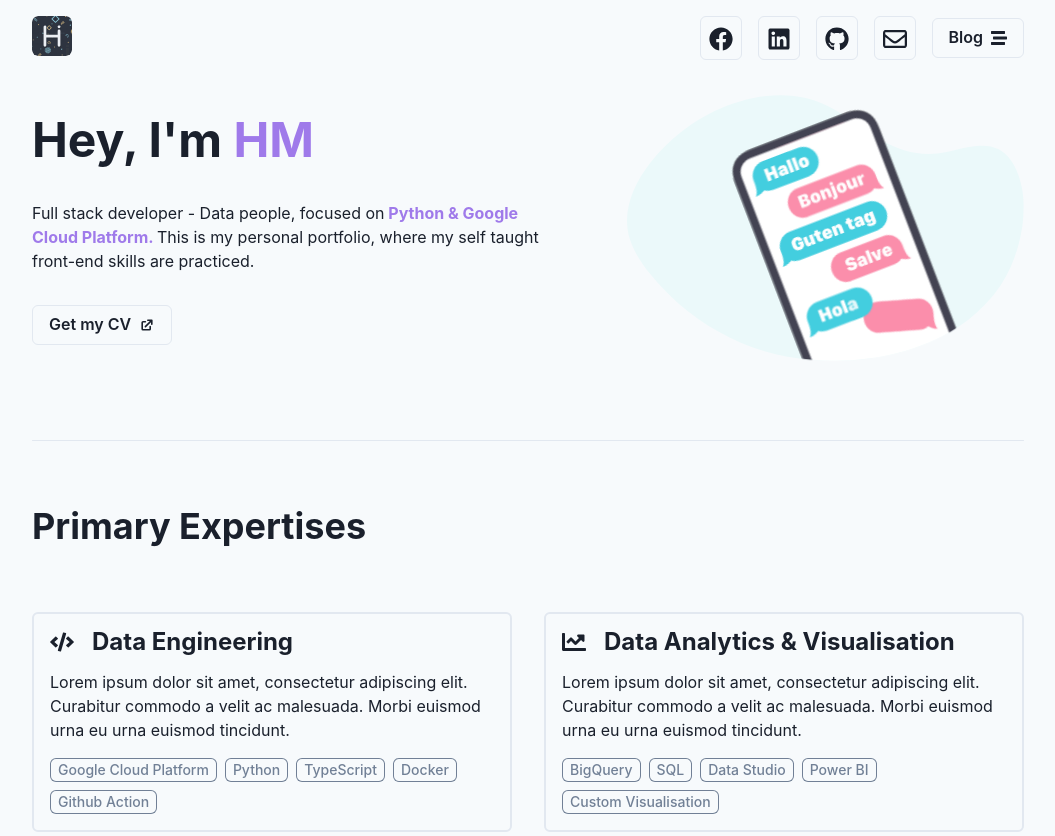
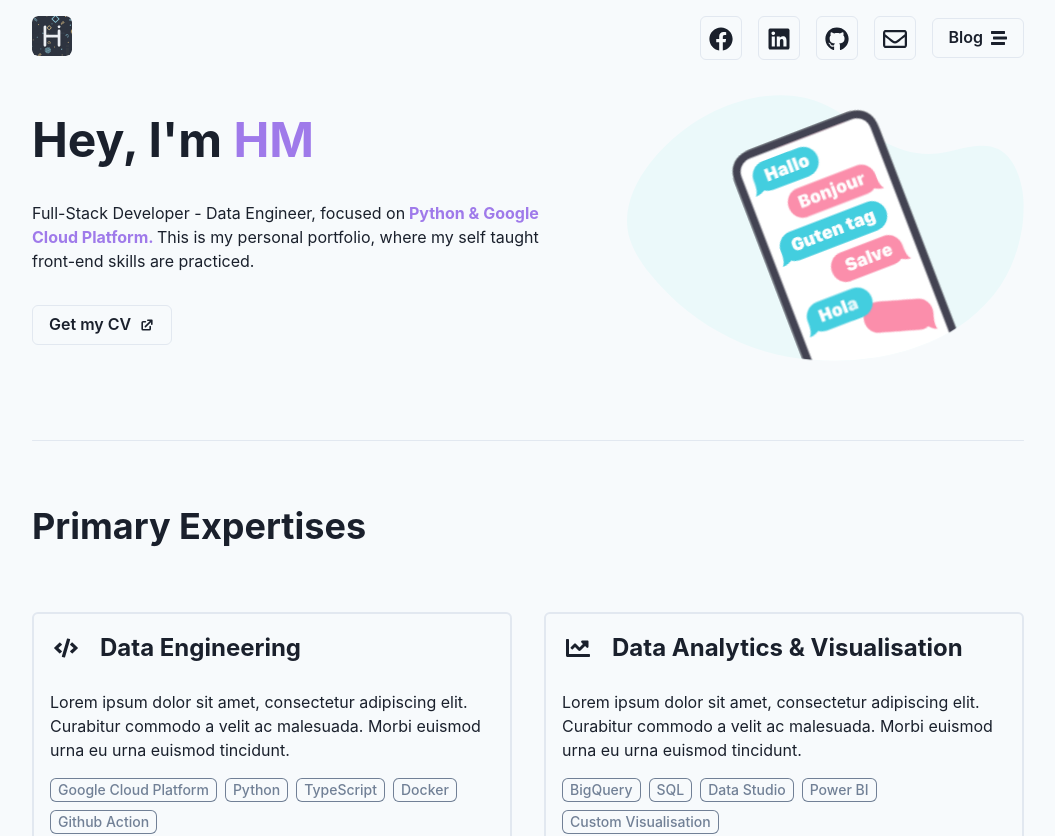
Before and after one commit to hieumdd/hieumdd, a Next.js app: page / in a window 1280 px wide. Shown: the top 836 px of the page, without its empty margins (112-1167 px from the left). Built offline with nearby package versions, Linux system fonts and the light colour scheme.

Commit message:
feat: Update Home components

```diff
--- a/components/Home/Expertise.tsx
+++ b/components/Home/Expertise.tsx
@@ -1,4 +1,5 @@
 import {
+    Box,
     VStack,
     HStack,
     Wrap,
@@ -24,14 +25,26 @@ const expertises: ExpertiseProps[] = [
         description:
             'Lorem ipsum dolor sit amet, consectetur adipiscing elit. Curabitur commodo a velit ac malesuada. Morbi euismod urna eu urna euismod tincidunt.',
         icon: FaCode,
-        tools: ['Google Cloud Platform', 'Python', 'TypeScript', 'Docker', 'Github Action'],
+        tools: [
+            'Google Cloud Platform',
+            'Python',
+            'TypeScript',
+            'Docker',
+            'Github Action',
+        ],
     },
     {
         title: 'Data Analytics & Visualisation',
         description:
             'Lorem ipsum dolor sit amet, consectetur adipiscing elit. Curabitur commodo a velit ac malesuada. Morbi euismod urna eu urna euismod tincidunt.',
         icon: FaChartLine,
-        tools: ['BigQuery', 'SQL', 'Data Studio', 'Power BI', 'Custom Visualisation'],
+        tools: [
+            'BigQuery',
+            'SQL',
+            'Data Studio',
+            'Power BI',
+            'Custom Visualisation',
+        ],
     },
     {
         title: 'Digital Tracking & Analytics',
@@ -62,10 +75,11 @@ const ExpertiseCard = ({ title, description, icon, tools }: ExpertiseProps) => (
             className="hover-color"
             fontSize="1.5em"
             align="flex-start"
-            lineHeight="1em"
             spacing="0.75em"
         >
-            <Icon as={icon} />
+            <Box p={1}>
+                <Icon as={icon} lineHeight="1.5em"/>
+            </Box>
             <Text fontWeight="bold">{title}</Text>
         </HStack>
         <Text>{description}</Text>
@@ -82,7 +96,7 @@ const ExpertiseCard = ({ title, description, icon, tools }: ExpertiseProps) => (
 );
 
 const Expertise = () => (
-    <SimpleGrid columns={2} spacing="2em">
+    <SimpleGrid columns={{ base: 1, md: 2 }} spacing="2em">
         {expertises.map((props, i) => (
             <ExpertiseCard key={i} {...props} />
         ))}
--- a/components/Home/Hero.tsx
+++ b/components/Home/Hero.tsx
@@ -29,16 +29,16 @@ const Hero = () => (
             spacing={{ base: '1em', md: '2em' }}
             flex="1 0 50%"
         >
-            <Heading as="h1" fontSize="3rem">
+            <Heading as="h1" fontSize="3em">
                 {`Hey, I'm`}
-                <Heading as="span" color="purple.400" fontSize="3rem">
+                <Heading as="span" color="purple.400" fontSize="1em">
                     {' '}
                     HM
                 </Heading>
             </Heading>
             <Text>
-                Full stack developer - Data people, focused on
-                <Text as="span" color="purple.400" fontWeight="700">
+                Full-Stack Developer - Data Engineer, focused on
+                <Text as="span" color="purple.400" fontWeight="bold">
                     {' '}
                     Python & Google Cloud Platform.{' '}
                 </Text>
```
